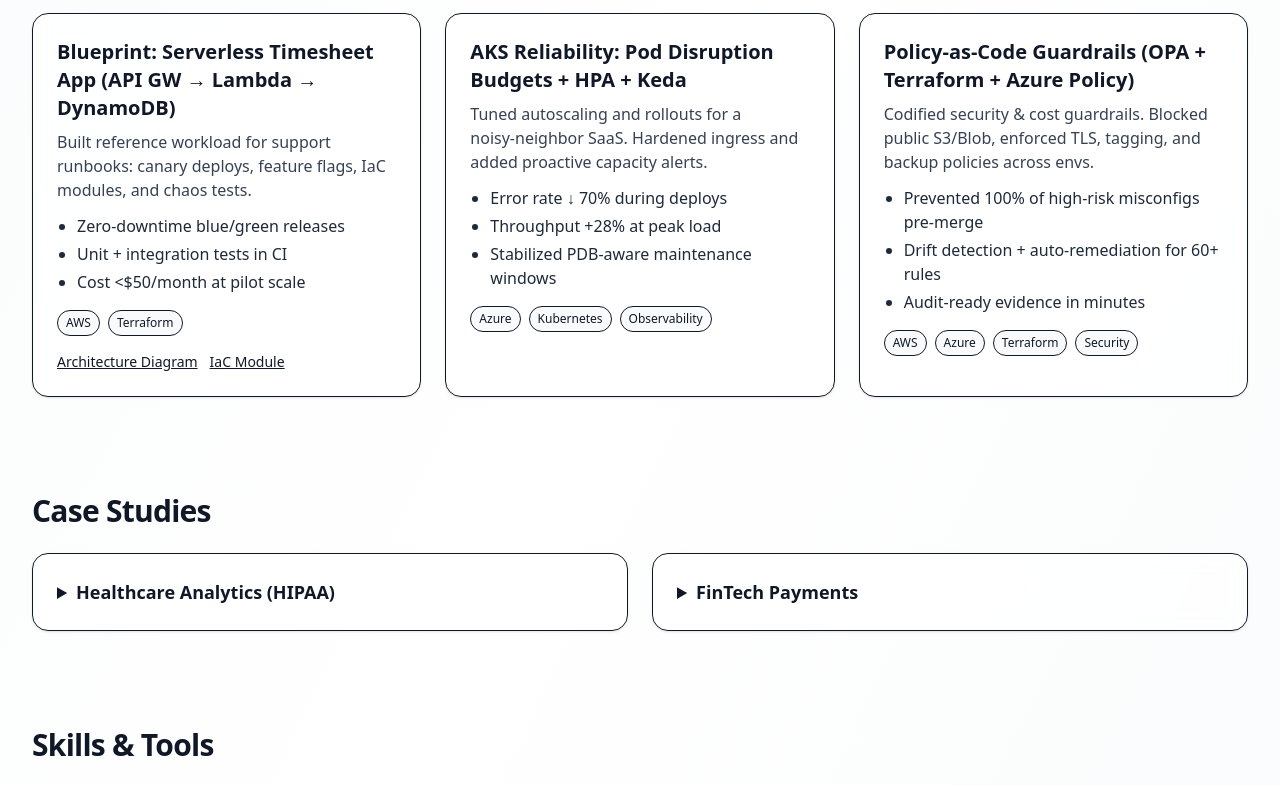
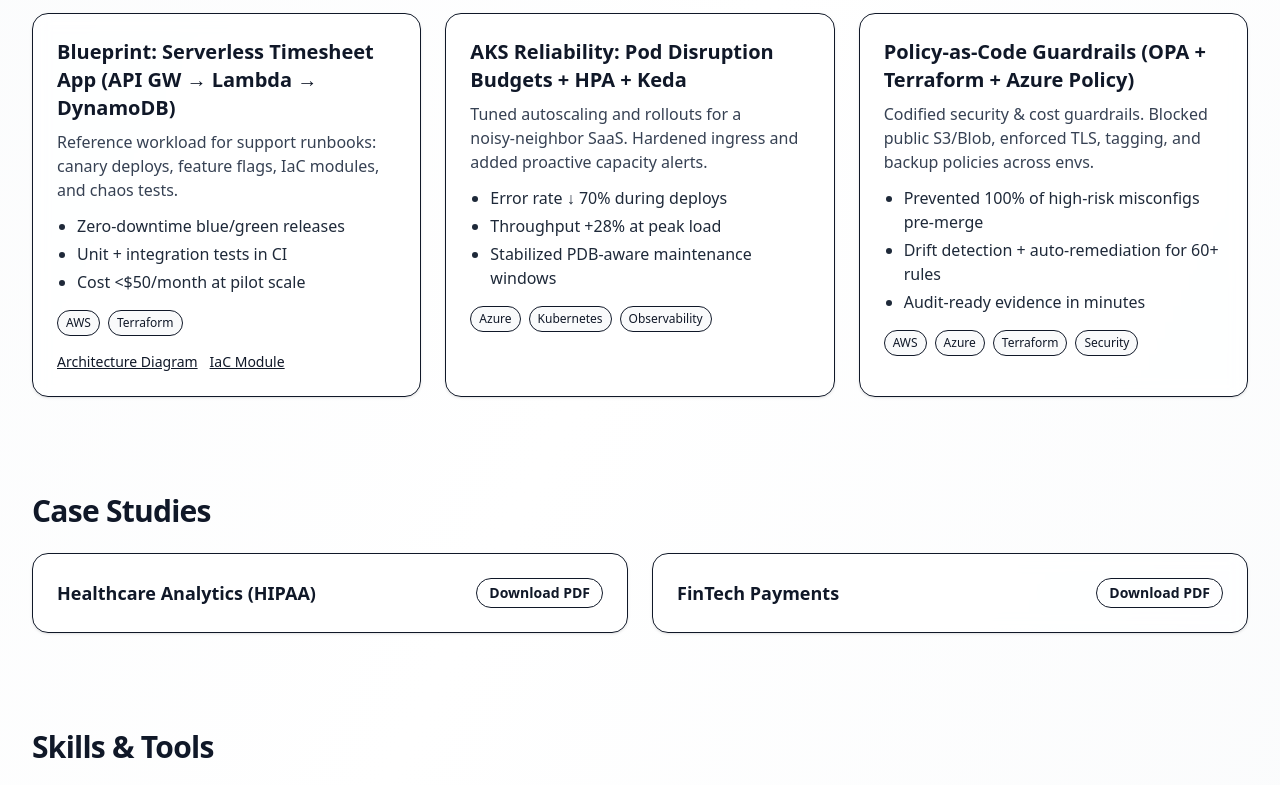
Before and after one commit to netbel131/cloud-showcase, a React (Vite) app: page / in a window 1280 px wide. Shown: the part 1040-1825 px from the top of the page. Built offline with nearby package versions, Linux system fonts and the light colour scheme.

Commit message:
Update hero text + add resume

```diff
--- a/src/App.tsx
+++ b/src/App.tsx
@@ -1,15 +1,13 @@
 import React, { useEffect, useMemo, useState } from "react";
 
-/**
- * Cloud Support Engineer — Showcase Site (Mobile Drawer Nav)
- * - Clean single-file React component
- * - Tailwind CSS styling
- * - Mobile hamburger opens a slide-in drawer with overlay
- */
+// =========================
+// Cloud Support Engineer — Showcase Site (App.jsx)
+// - Ready to paste into src/App.jsx (JavaScript)
+// - Tailwind CSS assumed
+// - Mobile drawer navigation + Case Study PDF downloads
+// =========================
 
-// =========================
-// ======  DATA  ==========
-// =========================
+// ---------- Profile ----------
 const PROFILE = {
   name: "Your Name",
   title: "Cloud Support Engineer | AWS • Azure • DevOps",
@@ -23,6 +21,7 @@
   resumeUrl: "#", // replace with your resume link
 };
 
+// ---------- Hero KPIs ----------
 const METRICS = [
   { label: "MTTR Improvement", value: "↓ 42%" },
   { label: "Monthly Cost Savings", value: "$35K" },
@@ -30,16 +29,10 @@
   { label: "Change Success Rate", value: "99.5%" },
 ];
 
-const TAGS = ["All", "AWS", "Azure", "GCP", "Kubernetes", "Terraform", "Observability", "Security"] as const;
+// ---------- Projects ----------
+const TAGS = ["All", "AWS", "Azure", "GCP", "Kubernetes", "Terraform", "Observability", "Security"];
 
-const PROJECTS: Array<{
-  id: string;
-  title: string;
-  summary: string;
-  outcomes: string[];
-  tags: typeof TAGS[number][];
-  links?: { label: string; href: string }[];
-}> = [
+const PROJECTS = [
   {
     id: "p1",
     title: "24/7 Incident Response Playbooks + Automation",
@@ -60,7 +53,7 @@
     id: "p2",
     title: "Cost Optimization Dashboard (Athena + QuickSight)",
     summary:
-      "Centralized cost & usage insights across accounts. Added anomaly detection and actionable recommendations for RI/Savings Plans.",
+      "Centralized cost & usage insights across accounts. Added anomaly detection and recommendations for RI/Savings Plans.",
     outcomes: [
       "Realized $420K annualized savings",
       "30% EBS snapshot reduction via lifecycle policies",
@@ -85,7 +78,7 @@
     id: "p4",
     title: "Blueprint: Serverless Timesheet App (API GW → Lambda → DynamoDB)",
     summary:
-      "Built reference workload for support runbooks: canary deploys, feature flags, IaC modules, and chaos tests.",
+      "Reference workload for support runbooks: canary deploys, feature flags, IaC modules, and chaos tests.",
     outcomes: [
       "Zero‑downtime blue/green releases",
       "Unit + integration tests in CI",
@@ -123,6 +116,7 @@
   },
 ];
 
+// ---------- Case Studies (with PDF download) ----------
 const CASE_STUDIES = [
   {
     id: "c1",
@@ -136,6 +130,7 @@
       "Storage spend ↓ 33%",
       "On‑call pages/week from 11 → 3",
     ],
+    pdfUrl: "/case-studies/case_study_healthcare_hipaa.pdf", // put PDFs in /public/case-studies/
   },
   {
     id: "c2",
@@ -149,9 +144,11 @@
       "Zero failed deploys in 90 days",
       "Customer complaints ↓ 72%",
     ],
+    pdfUrl: "/case-studies/case_study_fintech_payments.pdf",
   },
 ];
 
+// ---------- Skills ----------
 const SKILLS = [
   "Incident Management (ITIL)",
   "SRE Practices (SLO/SLA/SLE)",
@@ -173,9 +170,9 @@
 ];
 
 // =========================
-// ===== COMPONENTS ========
+// ===== Components =========
 // =========================
-function Section({ id, title, children }: React.PropsWithChildren<{ id?: string; title?: string }>) {
+function Section({ id, title, children }) {
   return (
     <section id={id} className="max-w-7xl mx-auto px-4 sm:px-6 lg:px-8 py-12">
       {title && (
@@ -186,7 +183,7 @@
   );
 }
 
-function KPI({ value, label }: { value: string; label: string }) {
+function KPI({ value, label }) {
   return (
     <div className="rounded-2xl border p-6 shadow-sm bg-white/60 backdrop-blur">
       <div className="text-3xl font-extrabold">{value}</div>
@@ -195,7 +192,7 @@
   );
 }
 
-function Pill({ text, active, onClick }: { text: string; active?: boolean; onClick?: () => void }) {
+function Pill({ text, active, onClick }) {
   return (
     <button
       onClick={onClick}
@@ -208,7 +205,7 @@
   );
 }
 
-function ProjectCard({ p }: { p: typeof PROJECTS[number] }) {
+function ProjectCard({ p }) {
   return (
     <div className="rounded-2xl border p-6 shadow-sm bg-white/70 backdrop-blur hover:shadow-md transition">
       <h3 className="text-xl font-semibold">{p.title}</h3>
@@ -219,7 +216,7 @@
         ))}
       </ul>
       <div className="mt-4 flex flex-wrap gap-2">
-        {p.tags.filter(t => t !== "All").map((t, i) => (
+        {p.tags.filter((t) => t !== "All").map((t, i) => (
           <span key={i} className="px-2 py-1 text-xs rounded-full border bg-gray-50">
             {t}
           </span>
@@ -238,11 +235,20 @@
   );
 }
 
-function CaseStudy({ c }: { c: typeof CASE_STUDIES[number] }) {
+function CaseStudy({ c }) {
   return (
     <details className="rounded-2xl border p-6 shadow-sm bg-white/70 backdrop-blur">
-      <summary className="cursor-pointer text-lg font-semibold">
-        {c.customer}
+      <summary className="cursor-pointer text-lg font-semibold flex justify-between items-center">
+        <span>{c.customer}</span>
+        {c.pdfUrl && (
+          <a
+            href={c.pdfUrl}
+            download
+            className="ml-4 text-sm px-3 py-1 rounded-full border hover:bg-gray-100"
+          >
+            Download PDF
+          </a>
+        )}
       </summary>
       <div className="mt-3 grid md:grid-cols-3 gap-4">
         <div>
@@ -267,10 +273,10 @@
 }
 
 // =========================
-// ===== MAIN VIEW =========
+// ========== App ==========
 // =========================
-export default function CloudSupportShowcase() {
-  const [activeTag, setActiveTag] = useState<typeof TAGS[number]>("All");
+export default function App() {
+  const [activeTag, setActiveTag] = useState("All");
   const [drawerOpen, setDrawerOpen] = useState(false);
 
   const filtered = useMemo(() => {
@@ -278,31 +284,18 @@
     return PROJECTS.filter((p) => p.tags.includes(activeTag));
   }, [activeTag]);
 
-  // Lock body scroll when drawer open
+  // Lock scroll when drawer open
   useEffect(() => {
-    if (drawerOpen) {
-      document.body.style.overflow = "hidden";
-    } else {
-      document.body.style.overflow = "";
-    }
-    return () => {
-      document.body.style.overflow = "";
-    };
+    document.body.style.overflow = drawerOpen ? "hidden" : "";
+    return () => (document.body.style.overflow = "");
   }, [drawerOpen]);
 
   // Close on ESC
   useEffect(() => {
-    const onKey = (e: KeyboardEvent) => {
-      if (e.key === "Escape") setDrawerOpen(false);
-    };
+    const onKey = (e) => e.key === "Escape" && setDrawerOpen(false);
     window.addEventListener("keydown", onKey);
     return () => window.removeEventListener("keydown", onKey);
   }, []);
-
-  const closeAnd = (fn?: () => void) => () => {
-    setDrawerOpen(false);
-    if (fn) fn();
-  };
 
   return (
     <div className="min-h-screen bg-gradient-to-br from-gray-50 via-white to-gray-50 text-gray-900">
@@ -310,7 +303,6 @@
       <header className="sticky top-0 z-30 backdrop-blur bg-white/70 border-b">
         <div className="max-w-7xl mx-auto px-4 sm:px-6 lg:px-8 h-16 flex items-center justify-between">
           <a href="#home" className="font-bold tracking-tight">{PROFILE.name}</a>
-
           {/* Desktop Nav */}
           <nav className="hidden md:flex items-center gap-6 text-sm">
             <a href="#projects" className="hover:underline">Projects</a>
@@ -319,7 +311,6 @@
             <a href="#contact" className="hover:underline">Contact</a>
             <a href={PROFILE.resumeUrl} className="px-3 py-1.5 rounded-full border hover:shadow">Download Résumé</a>
           </nav>
-
           {/* Mobile Hamburger */}
           <button
             className="md:hidden flex flex-col gap-1.5"
@@ -334,16 +325,12 @@
       </header>
 
       {/* Drawer + Overlay */}
-      {/* Overlay */}
       <div
         className={`fixed inset-0 z-40 transition ${drawerOpen ? "visible" : "invisible"}`}
         onClick={() => setDrawerOpen(false)}
       >
-        <div
-          className={`absolute inset-0 bg-black/30 transition-opacity ${drawerOpen ? "opacity-100" : "opacity-0"}`}
-        />
+        <div className={`absolute inset-0 bg-black/30 transition-opacity ${drawerOpen ? "opacity-100" : "opacity-0"}`} />
       </div>
-      {/* Panel */}
       <aside
         className={`fixed right-0 top-0 h-full w-72 bg-white z-50 border-l shadow-xl transform transition-transform duration-300 ${
           drawerOpen ? "translate-x-0" : "translate-x-full"
@@ -353,16 +340,14 @@
       >
         <div className="h-16 flex items-center justify-between px-4 border-b">
           <span className="font-semibold">Menu</span>
-          <button aria-label="Close navigation" onClick={() => setDrawerOpen(false)} className="p-2 rounded hover:bg-gray-100">
-            ✕
-          </button>
+          <button aria-label="Close navigation" onClick={() => setDrawerOpen(false)} className="p-2 rounded hover:bg-gray-100">✕</button>
         </div>
         <nav className="p-4 flex flex-col gap-3 text-sm">
-          <a href="#projects" onClick={closeAnd()} className="px-3 py-2 rounded hover:bg-gray-50">Projects</a>
-          <a href="#case-studies" onClick={closeAnd()} className="px-3 py-2 rounded hover:bg-gray-50">Case Studies</a>
-          <a href="#skills" onClick={closeAnd()} className="px-3 py-2 rounded hover:bg-gray-50">Skills</a>
-          <a href="#contact" onClick={closeAnd()} className="px-3 py-2 rounded hover:bg-gray-50">Contact</a>
-          <a href={PROFILE.resumeUrl} onClick={closeAnd()} className="mt-2 px-3 py-2 rounded border text-center">Download Résumé</a>
+          <a href="#projects" onClick={() => setDrawerOpen(false)} className="px-3 py-2 rounded hover:bg-gray-50">Projects</a>
+          <a href="#case-studies" onClick={() => setDrawerOpen(false)} className="px-3 py-2 rounded hover:bg-gray-50">Case Studies</a>
+          <a href="#skills" onClick={() => setDrawerOpen(false)} className="px-3 py-2 rounded hover:bg-gray-50">Skills</a>
+          <a href="#contact" onClick={() => setDrawerOpen(false)} className="px-3 py-2 rounded hover:bg-gray-50">Contact</a>
+          <a href={PROFILE.resumeUrl} onClick={() => setDrawerOpen(false)} className="mt-2 px-3 py-2 rounded border text-center">Download Résumé</a>
           <div className="mt-4 text-xs text-gray-500 px-3">{PROFILE.location} • {PROFILE.email}</div>
         </nav>
       </aside>
@@ -371,24 +356,14 @@
       <Section id="home">
         <div className="grid md:grid-cols-5 gap-8 items-center">
           <div className="md:col-span-3">
-            <h1 className="text-3xl md:text-5xl font-extrabold tracking-tight">
-              {PROFILE.title}
-            </h1>
+            <h1 className="text-3xl md:text-5xl font-extrabold tracking-tight">{PROFILE.title}</h1>
             <p className="mt-4 text-lg text-gray-700">{PROFILE.blurb}</p>
             <div className="mt-6 flex flex-wrap gap-3">
-              <a href="#projects" className="px-4 py-2 rounded-xl bg-black text-white">
-                View Projects
-              </a>
-              <a href={PROFILE.linkedin} className="px-4 py-2 rounded-xl border">
-                LinkedIn
-              </a>
-              <a href={PROFILE.github} className="px-4 py-2 rounded-xl border">
-                GitHub
-              </a>
+              <a href="#projects" className="px-4 py-2 rounded-xl bg-black text-white">View Projects</a>
+              <a href={PROFILE.linkedin} className="px-4 py-2 rounded-xl border">LinkedIn</a>
+              <a href={PROFILE.github} className="px-4 py-2 rounded-xl border">GitHub</a>
             </div>
-            <div className="mt-4 text-sm text-gray-600">
-              {PROFILE.location} • {PROFILE.email} • {PROFILE.phone}
-            </div>
+            <div className="mt-4 text-sm text-gray-600">{PROFILE.location} • {PROFILE.email} • {PROFILE.phone}</div>
           </div>
           <div className="md:col-span-2 grid grid-cols-2 gap-4">
             {METRICS.map((m, i) => (
@@ -436,9 +411,7 @@
             <h3 className="font-semibold">Stacks & Platforms</h3>
             <div className="mt-3 flex flex-wrap gap-2">
               {BADGES.map((b, i) => (
-                <span key={i} className="px-3 py-1.5 rounded-full border bg-gray-50 text-sm">
-                  {b}
-                </span>
+                <span key={i} className="px-3 py-1.5 rounded-full border bg-gray-50 text-sm">{b}</span>
               ))}
             </div>
             <h3 className="mt-6 font-semibold">Certifications</h3>
@@ -454,28 +427,17 @@
       {/* Contact */}
       <Section id="contact" title="Contact">
         <div className="rounded-2xl border p-8 bg-white/70 backdrop-blur">
-          <p className="text-gray-800">
-            Interested in reliability audits, on‑call process improvements, or cost
-            optimization workshops? I’m happy to help.
-          </p>
+          <p className="text-gray-800">Interested in reliability audits, on‑call process improvements, or cost optimization workshops? I’m happy to help.</p>
           <div className="mt-4 flex flex-wrap gap-3">
-            <a href={`mailto:${PROFILE.email}`} className="px-4 py-2 rounded-xl bg-black text-white">
-              Email Me
-            </a>
-            <a href={PROFILE.resumeUrl} className="px-4 py-2 rounded-xl border">
-              Download Résumé
-            </a>
-            <a href={PROFILE.linkedin} className="px-4 py-2 rounded-xl border">
-              LinkedIn
-            </a>
+            <a href={`mailto:${PROFILE.email}`} className="px-4 py-2 rounded-xl bg-black text-white">Email Me</a>
+            <a href={PROFILE.resumeUrl} className="px-4 py-2 rounded-xl border">Download Résumé</a>
+            <a href={PROFILE.linkedin} className="px-4 py-2 rounded-xl border">LinkedIn</a>
           </div>
         </div>
       </Section>
 
       {/* Footer */}
-      <footer className="py-10 text-center text-sm text-gray-600">
-        © {new Date().getFullYear()} {PROFILE.name}. All rights reserved.
-      </footer>
+      <footer className="py-10 text-center text-sm text-gray-600">© {new Date().getFullYear()} {PROFILE.name}. All rights reserved.</footer>
     </div>
   );
 }
```
